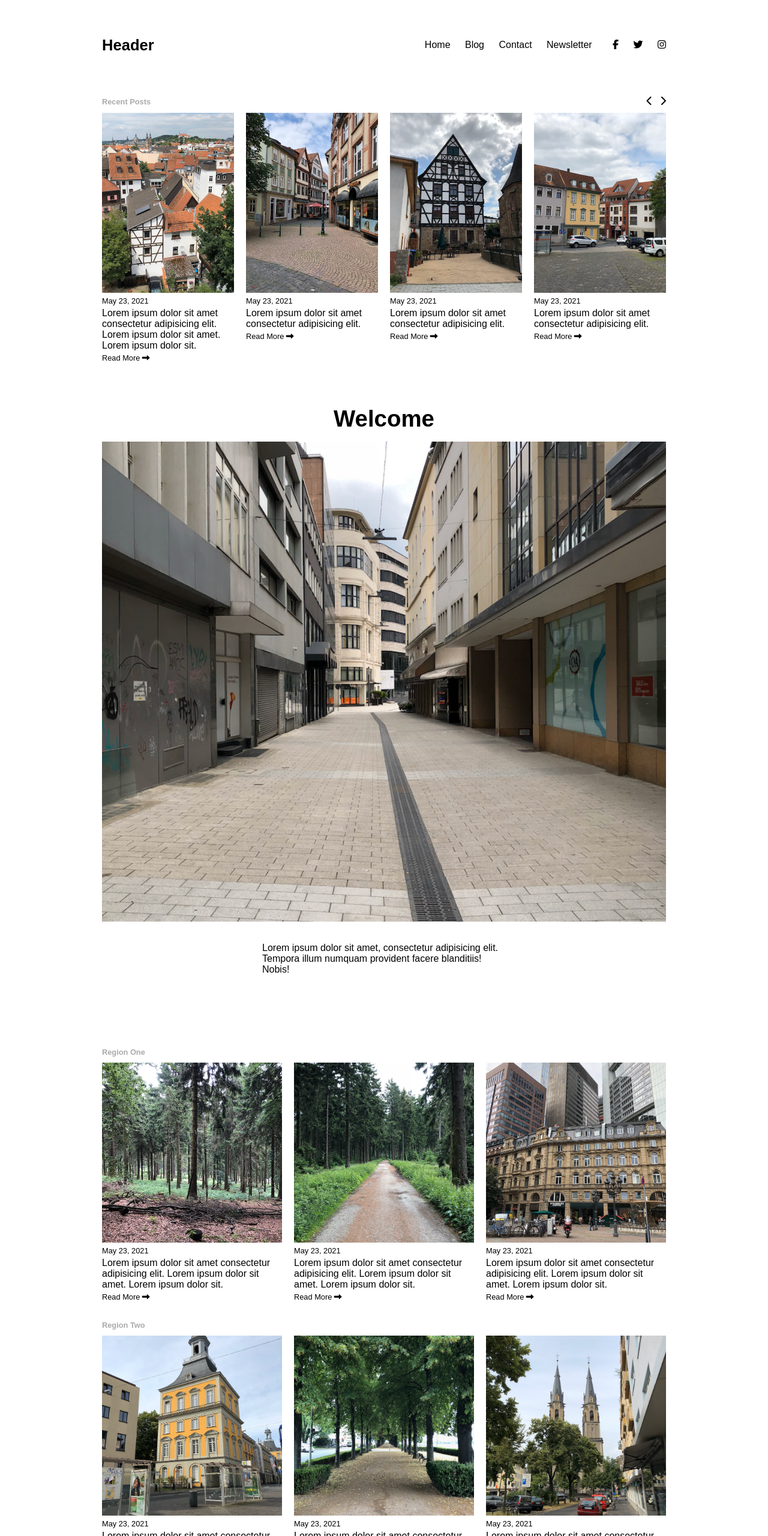
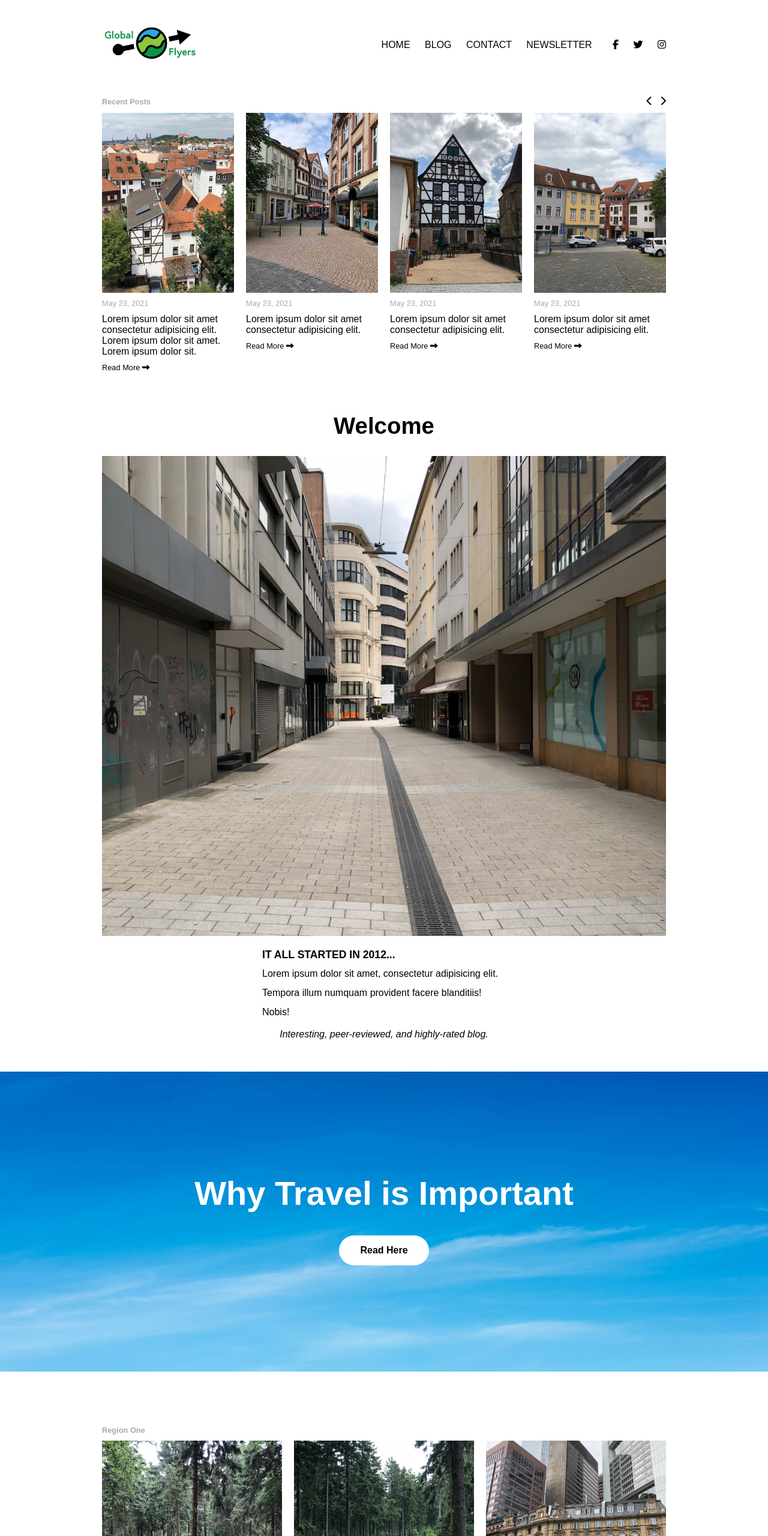
Before and after one commit to robert-laws/2021-learning-path, a plain HTML site: page css/responsive-design/blog-example/index.html in a window 1280 px wide. Shown: the top 2560 px of the page at 60% size. Drawn offline with Linux system fonts and the light colour scheme.

Commit message:
update content and layout

```diff
--- a/css/responsive-design/blog-example/index.html
+++ b/css/responsive-design/blog-example/index.html
@@ -18,7 +18,9 @@
         <div class="menu-icon sub-main-heading">
           <a href="#"><i class="fas fa-bars"></i></a>
         </div>
-        <h1 class="main-heading">Header</h1>
+        <h1 class="main-heading">
+          <a href="#"><img src="images/blog-logo.png" alt="Blog Logo" /></a>
+        </h1>
         <div class="menu-search sub-main-heading">
           <a href="#"><i class="fas fa-search"></i></a>
         </div>
@@ -49,7 +51,7 @@
             <img src="images/blog-image-1.jpg" alt="Blog Image" />
           </a>
           <figcaption class="text-vertical-spacer">
-            <time class="small-text">May 23, 2021</time>
+            <time class="small-text muted">May 23, 2021</time>
             <p class="big-text text-vertical-spacer">
               Lorem ipsum dolor sit amet consectetur adipisicing elit. Lorem
               ipsum dolor sit amet. Lorem ipsum dolor sit.
@@ -62,7 +64,7 @@
         <figure class="post">
           <a href="#"><img src="images/blog-image-2.jpg" alt="Blog Image" /></a>
           <figcaption class="text-vertical-spacer">
-            <time class="small-text">May 23, 2021</time>
+            <time class="small-text muted">May 23, 2021</time>
             <p class="big-text text-vertical-spacer">
               Lorem ipsum dolor sit amet consectetur adipisicing elit.
             </p>
@@ -74,7 +76,7 @@
         <figure class="post">
           <a href="#"><img src="images/blog-image-3.jpg" alt="Blog Image" /></a>
           <figcaption class="text-vertical-spacer">
-            <time class="small-text">May 23, 2021</time>
+            <time class="small-text muted">May 23, 2021</time>
             <p class="big-text text-vertical-spacer">
               Lorem ipsum dolor sit amet consectetur adipisicing elit.
             </p>
@@ -86,7 +88,7 @@
         <figure class="post">
           <a href="#"><img src="images/blog-image-4.jpg" alt="Blog Image" /></a>
           <figcaption class="text-vertical-spacer">
-            <time class="small-text">May 23, 2021</time>
+            <time class="small-text muted">May 23, 2021</time>
             <p class="big-text text-vertical-spacer">
               Lorem ipsum dolor sit amet consectetur adipisicing elit.
             </p>
@@ -101,13 +103,24 @@
         <figure class="main-post">
           <img src="images/blog-image-12.jpg" alt="Main Image" />
           <figcaption>
-            <p class="big-text text-vertical-spacer">
+            <h3 class="sub-main-heading-level-3 text-vertical-spacer">
+              It all started in 2012...
+            </h3>
+            <p class="big-text text-vertical-spacer text-vertical-spacer">
               Lorem ipsum dolor sit amet, consectetur adipisicing elit. Tempora
               illum numquam provident facere blanditiis! Nobis!
+            </p>
+            <p class="big-text italic centered-text text-vertical-spacer">
+              Interesting, peer-reviewed, and highly-rated blog.
             </p>
           </figcaption>
         </figure>
       </main>
+      <section class="sky-view">
+        <img src="images/blog-image-15.jpg" alt="Sky View" />
+        <h2 class="xl3-text">Why Travel is Important</h2>
+        <button>Read Here</a>
+      </section>
       <section class="regional-posts">
         <h4 class="sub-heading muted">Region One</h4>
         <figure class="post">
@@ -115,7 +128,7 @@
             <img src="images/blog-image-5.jpg" alt="Blog Image" />
           </a>
           <figcaption class="text-vertical-spacer">
-            <time class="small-text">May 23, 2021</time>
+            <time class="small-text muted">May 23, 2021</time>
             <p class="big-text text-vertical-spacer">
               Lorem ipsum dolor sit amet consectetur adipisicing elit. Lorem
               ipsum dolor sit amet. Lorem ipsum dolor sit.
@@ -128,7 +141,7 @@
         <figure class="post">
           <a href="#"><img src="images/blog-image-6.jpg" alt="Blog Image" /></a>
           <figcaption class="text-vertical-spacer">
-            <time class="small-text">May 23, 2021</time>
+            <time class="small-text muted">May 23, 2021</time>
             <p class="big-text text-vertical-spacer">
               Lorem ipsum dolor sit amet consectetur adipisicing elit. Lorem
               ipsum dolor sit amet. Lorem ipsum dolor sit.
@@ -141,7 +154,7 @@
         <figure class="post">
           <a href="#"><img src="images/blog-image-7.jpg" alt="Blog Image" /></a>
           <figcaption class="text-vertical-spacer">
-            <time class="small-text">May 23, 2021</time>
+            <time class="small-text muted">May 23, 2021</time>
             <p class="big-text text-vertical-spacer">
               Lorem ipsum dolor sit amet consectetur adipisicing elit. Lorem
               ipsum dolor sit amet. Lorem ipsum dolor sit.
@@ -151,13 +164,14 @@
             ></a>
           </figcaption>
         </figure>
+        <a class='region-link' href="#">See all posts in region <i class="fas fa-long-arrow-alt-right"></i></a>
       </section>
       <section class="regional-posts">
         <h4 class="sub-heading muted">Region Two</h4>
         <figure class="post">
           <a href="#"><img src="images/blog-image-8.jpg" alt="Blog Image" /></a>
           <figcaption class="text-vertical-spacer">
-            <time class="small-text">May 23, 2021</time>
+            <time class="small-text muted">May 23, 2021</time>
             <p class="big-text text-vertical-spacer">
               Lorem ipsum dolor sit amet consectetur adipisicing elit. Lorem
               ipsum dolor sit amet. Lorem ipsum dolor sit.
@@ -170,7 +184,7 @@
         <figure class="post">
           <a href="#"><img src="images/blog-image-9.jpg" alt="Blog Image" /></a>
           <figcaption class="text-vertical-spacer">
-            <time class="small-text">May 23, 2021</time>
+            <time class="small-text muted">May 23, 2021</time>
             <p class="big-text text-vertical-spacer">
               Lorem ipsum dolor sit amet consectetur adipisicing elit. Lorem
               ipsum dolor sit amet. Lorem ipsum dolor sit.
@@ -185,7 +199,7 @@
             ><img src="images/blog-image-10.jpg" alt="Blog Image"
           /></a>
           <figcaption class="text-vertical-spacer">
-            <time class="small-text">May 23, 2021</time>
+            <time class="small-text muted">May 23, 2021</time>
             <p class="big-text text-vertical-spacer">
               Lorem ipsum dolor sit amet consectetur adipisicing elit. Lorem
               ipsum dolor sit amet. Lorem ipsum dolor sit.
@@ -195,6 +209,7 @@
             ></a>
           </figcaption>
         </figure>
+        <a class='region-link' href="#">See all posts in region <i class="fas fa-long-arrow-alt-right"></i></a>
       </section>
       <section class="regional-posts">
         <h4 class="sub-heading muted">Region Three</h4>
@@ -203,7 +218,7 @@
             ><img src="images/blog-image-11.jpg" alt="Blog Image"
           /></a>
           <figcaption class="text-vertical-spacer">
-            <time class="small-text">May 23, 2021</time>
+            <time class="small-text muted">May 23, 2021</time>
             <p class="big-text text-vertical-spacer">
               Lorem ipsum dolor sit amet consectetur adipisicing elit. Lorem
               ipsum dolor sit amet. Lorem ipsum dolor sit.
@@ -218,7 +233,7 @@
             ><img src="images/blog-image-13.jpg" alt="Blog Image"
           /></a>
           <figcaption class="text-vertical-spacer">
-            <time class="small-text">May 23, 2021</time>
+            <time class="small-text muted">May 23, 2021</time>
             <p class="big-text text-vertical-spacer">
               Lorem ipsum dolor sit amet consectetur adipisicing elit. Lorem
               ipsum dolor sit amet. Lorem ipsum dolor sit.
@@ -233,7 +248,7 @@
             ><img src="images/blog-image-14.jpg" alt="Blog Image"
           /></a>
           <figcaption class="text-vertical-spacer">
-            <time class="small-text">May 23, 2021</time>
+            <time class="small-text muted">May 23, 2021</time>
             <p class="big-text text-vertical-spacer">
               Lorem ipsum dolor sit amet consectetur adipisicing elit. Lorem
               ipsum dolor sit amet. Lorem ipsum dolor sit.
@@ -243,6 +258,7 @@
             ></a>
           </figcaption>
         </figure>
+        <a class='region-link' href="#">See all posts in region <i class="fas fa-long-arrow-alt-right"></i></a>
       </section>
       <footer class="footer">
         <div class="footer-top-links big-text">
--- a/css/responsive-design/blog-example/styles.css
+++ b/css/responsive-design/blog-example/styles.css
@@ -6,9 +6,11 @@
 
 /* MOBILE */
 :root {
+  --xl3-text: 2.2rem;
   --xl-text: 3rem;
   --h1-heading: 2rem;
   --h2-heading: 1.5rem;
+  --h3-heading: 1.3rem;
   --sub-heading: 1.2rem;
   --small-text: 1rem;
   --big-text: 1.2rem;
@@ -20,30 +22,34 @@
 /* TABLET */
 @media (min-width: 700px) {
   :root {
+    --xl3-text: 3.3rem;
     --xl-text: 2.6rem;
     --h1-heading: 1.8rem;
     --h2-heading: 1.4rem;
+    --h3-heading: 1.2rem;
     --sub-heading: 1rem;
     --small-text: 0.9rem;
     --big-text: 1.1rem;
 
     --post-vertical-spacer: 0 0 1rem;
-    --text-vertical-spacer: 6px 0 1px;
+    --text-vertical-spacer: 6px 0 3px;
   }
 }
 
 /* DESKTOP */
 @media (min-width: 1280px) {
   :root {
+    --xl3-text: 3.5rem;
     --xl-text: 2.4rem;
     --h1-heading: 1.6rem;
     --h2-heading: 1.2rem;
+    --h3-heading: 1.1rem;
     --sub-heading: 0.8rem;
     --small-text: 0.8rem;
     --big-text: 1rem;
 
     --post-vertical-spacer: 0 0 1rem;
-    --text-vertical-spacer: 3px 0 1px;
+    --text-vertical-spacer: 5px 0 5px;
   }
 }
 
@@ -74,8 +80,20 @@ img {
   object-fit: cover;
 }
 
+.italic {
+  font-style: italic;
+}
+
+.centered-text {
+  text-align: center;
+}
+
 .muted {
   color: #aaa;
+}
+
+.xl3-text {
+  font-size: var(--xl3-text);
 }
 
 .xl-text {
@@ -88,6 +106,10 @@ img {
 
 .sub-main-heading {
   font-size: var(--h2-heading);
+}
+
+.sub-main-heading-level-3 {
+  font-size: var(--h3-heading);
 }
 
 .big-text {
@@ -123,12 +145,17 @@ img {
 .header {
   display: grid;
   grid-template-columns: auto 1fr auto;
-  grid-template-rows: 50px auto;
+  grid-template-rows: 86px auto;
   place-items: center center;
+}
+
+.header .main-heading img {
+  width: 164px;
 }
 
 .header nav {
   display: none;
+  text-transform: uppercase;
 }
 
 .recent-posts header {
@@ -169,23 +196,30 @@ img {
   grid-column: 1 / 4;
   display: grid;
   grid-template-columns: 20px 1fr 20px;
-  grid-template-rows: 100px 600px;
+  grid-template-rows: 150px 800px;
 }
 
 .main-content h2 {
   grid-column: 2 / 3;
-  place-self: end center;
-  padding-bottom: 1rem;
+  place-self: center;
 }
 
 .main-content figure {
   grid-column: 1 / 4;
 }
 
+.main-content figure h3 {
+  text-transform: uppercase;
+}
+
+.main-content figure p {
+  line-height: 2rem;
+}
+
 .main-post {
   display: grid;
   grid-template-columns: 20px 1fr 20px;
-  grid-template-rows: 500px 100px;
+  grid-template-rows: 500px 300px;
   overflow: hidden;
 }
 
@@ -196,6 +230,59 @@ img {
 
 .main-post figcaption {
   grid-column: 2 / 3;
+  place-self: center;
+}
+
+.sky-view {
+  margin: 1rem 0 4rem;
+  grid-column: 1 / 4;
+  height: 300px;
+  display: grid;
+  grid-template-columns: 1fr;
+  grid-template-rows: 300px;
+  place-items: center;
+}
+
+.sky-view img,
+.sky-view h2,
+.sky-view button {
+  grid-column: 1;
+  grid-row: 1;
+}
+
+.sky-view h2 {
+  margin-bottom: 6rem;
+  color: white;
+}
+
+.sky-view button {
+  display: inline-block;
+  outline: 0;
+  border: none;
+  font-size: 1rem;
+  margin-top: 6rem;
+  font-weight: bold;
+  width: 150px;
+  height: 50px;
+  background-color: white;
+  border-radius: 40px;
+  cursor: pointer;
+}
+
+.regional-posts {
+  border-bottom: 1px solid #eee;
+  padding-bottom: 2rem;
+  margin-bottom: 3rem;
+}
+
+.regional-posts:last-of-type {
+  border-bottom: none;
+}
+
+.region-link {
+  display: inline-block;
+  text-decoration: underline;
+  margin-bottom: 2rem;
 }
 
 .footer {
@@ -222,8 +309,12 @@ footer div > a {
   .header {
     grid-column: 2 / 4;
     grid-template-columns: 1fr minmax(80px, auto);
-    grid-template-rows: 70px 0;
+    grid-template-rows: 100px 0;
     place-items: center start;
+  }
+
+  .header .main-heading img {
+    width: 150px;
   }
 
   .header .menu-icon {
@@ -302,6 +393,13 @@ footer div > a {
     padding: 1rem;
   }
 
+  .sky-view {
+    margin: 1rem 0 5rem;
+    grid-column: 1 / 5;
+    height: 400px;
+    grid-template-rows: 400px;
+  }
+
   .regional-posts {
     grid-column: 2 / 4;
     display: grid;
@@ -316,6 +414,21 @@ footer div > a {
 
   .footer {
     grid-column: 1 / 5;
+    padding-top: 1rem;
+    display: grid;
+    grid-template-columns: 5% 2fr 1fr 2fr 5%;
+    grid-auto-rows: 120px;
+    gap: 0;
+    place-items: center;
+  }
+
+  .footer .footer-top-links {
+    grid-column: 2;
+    justify-self: start;
+  }
+
+  .footer .footer-bottom-links {
+    justify-self: end;
   }
 }
 
@@ -327,6 +440,10 @@ footer div > a {
   .header {
     grid-column: 2 / 6;
     grid-template-rows: 150px 0;
+  }
+
+  .header .main-heading img {
+    width: 160px;
   }
 
   .recent-posts {
@@ -372,11 +489,21 @@ footer div > a {
     padding: 2rem;
   }
 
+  .sky-view {
+    grid-column: 1 / 7;
+    height: 500px;
+    grid-template-rows: 500px;
+  }
+
   .regional-posts {
     grid-column: 2 / 6;
   }
 
   .footer {
     grid-column: 1 / 7;
+    grid-template-columns: 12.5% repeat(3, 1fr) 12.5%;
+    grid-auto-rows: 120px;
+    gap: 0;
+    align-items: center;
   }
 }
```
Also changed, not shown: css/responsive-design/blog-example/images/blog-image-15.jpg (added), css/responsive-design/blog-example/images/blog-logo.png (added).
